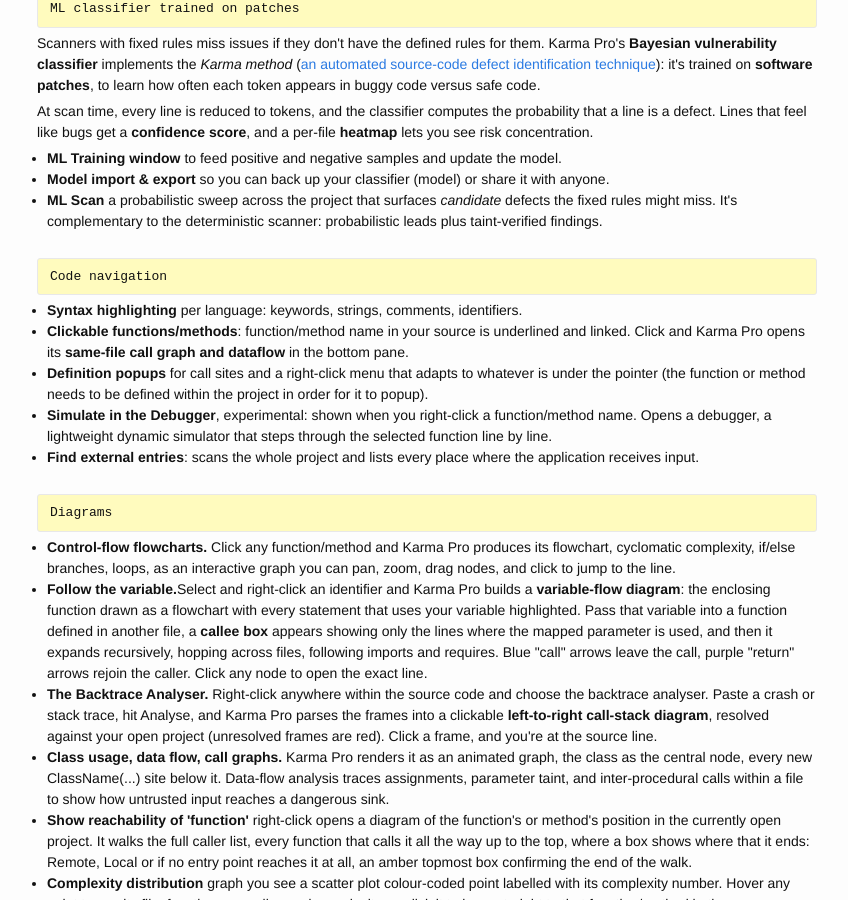
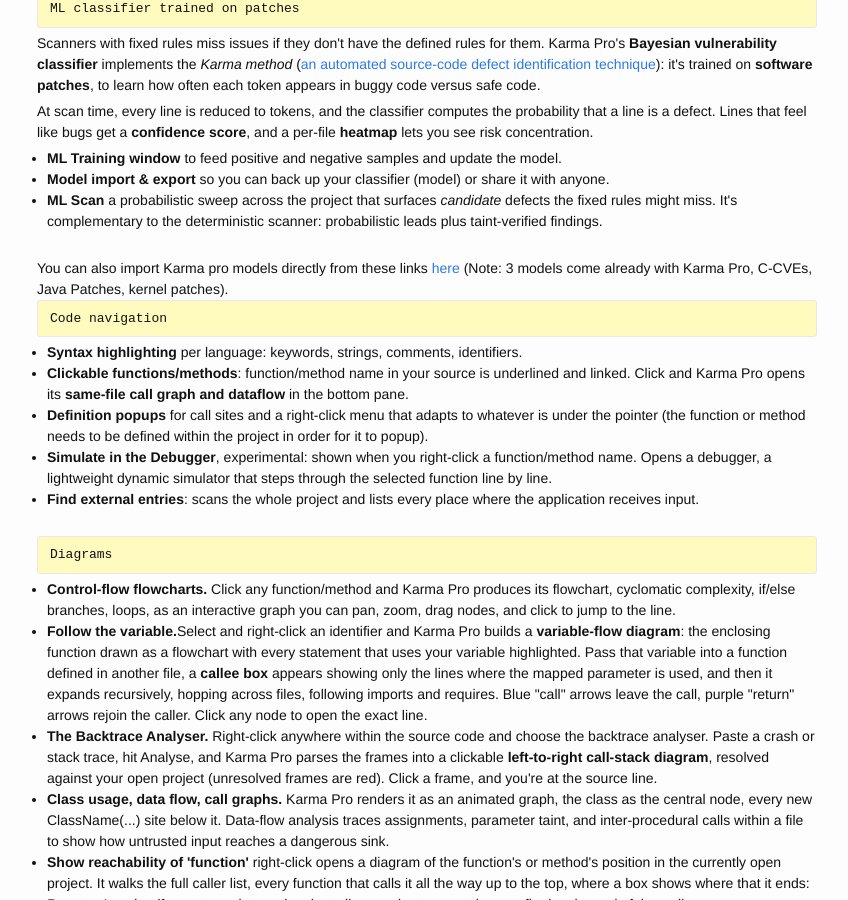
Before and after one commit to cphr/cphr.github.io, a Jekyll site: the page built from _posts/2026-09-19-Karma-Pro-The-Code-Security-Review-tool.html, in a window 1280 px wide and 900 px high, scrolled down 1088 px. Shown: the whole window, without its empty margins (213-1061 px from the left). Built offline with Jekyll 4.4.1, drawn with Linux system fonts in a browser that asks for light colours.

Commit message:
Update 2026-09-19-Karma-Pro-The-Code-Security-Review-tool.html

```diff
--- a/_posts/2026-09-19-Karma-Pro-The-Code-Security-Review-tool.html
+++ b/_posts/2026-09-19-Karma-Pro-The-Code-Security-Review-tool.html
@@ -38,7 +38,7 @@
 <li><strong>ML Training window</strong> to feed positive and negative samples and update the model.</li>
 <li><strong>Model import &amp; export</strong> so you can back up your classifier (model) or share it with anyone.</li>
 <li><strong>ML Scan</strong> a probabilistic sweep across the project that surfaces <em>candidate</em> defects the fixed rules might miss. It's complementary to the deterministic scanner: probabilistic leads plus taint-verified findings.</li>
-</ul><br>
+</ul><br>You can also import Karma pro models directly from these links  <a href="https://huggingface.co/cphr/KarmaPro/tree/main">here</a> (Note: 3 models come already with Karma Pro, C-CVEs, Java Patches, kernel patches).<br>
 <pre>Code navigation</pre>
 <ul>
 <li><strong>Syntax highlighting</strong> per language: keywords, strings, comments, identifiers.</li>
```
